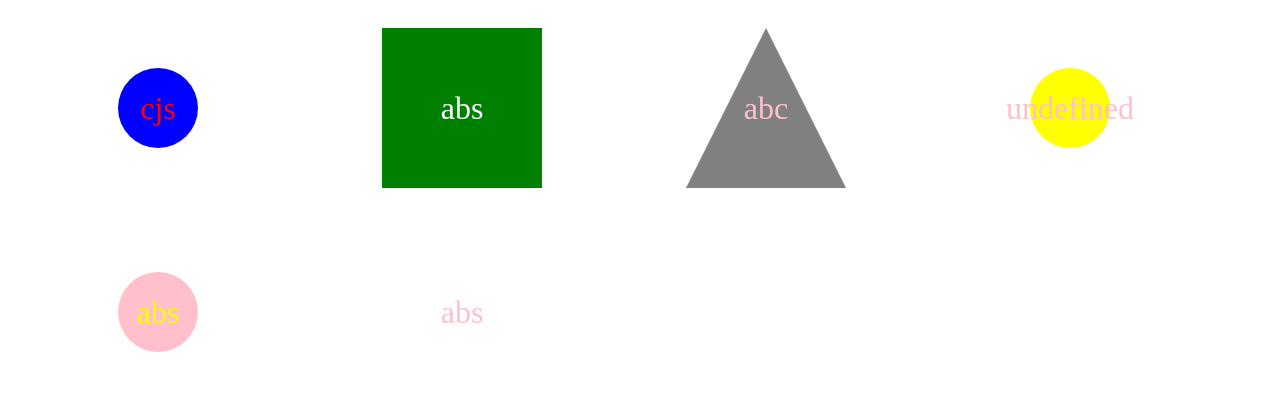
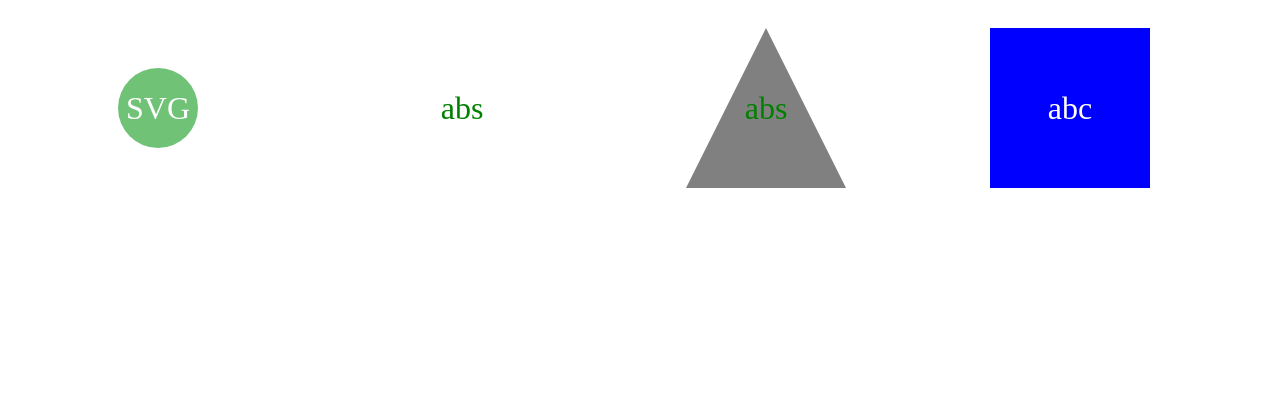
Before and after one commit to abigailmgarcia/SVG-Logo, a website: page index.html in a window 1280 px wide. Drawn offline with Linux system fonts and the light colour scheme.

Commit message:
added screenshots

```diff
--- a/index.html
+++ b/index.html
@@ -5,15 +5,11 @@
     <meta name="viewport" content="width=device-width, initial-scale=1.0">
     <title>SVG Docs</title>
     <body>
-         <svg viewBox="0 0 100 100" width="300" height="200"><circle cx="50%" cy="50%" r="20" fill="blue"/><text x="50%" y="50%" text-anchor="middle" dominant-baseline="central" fill="red">cjs</text></svg>
-         <svg viewBox="0 0 100 100" width="300" height="200"><rect x="10" y="10" width="80" height="80" fill="green"/><text x="50" y="50" text-anchor="middle" dominant-baseline="central" fill="white">abs</text></svg>
 
-         <svg viewBox="0 0 100 100" width="300" height="200"><polygon points="50, 10 90, 90 10, 90" fill="grey"/><text x="50" y="50" text-anchor="middle" dominant-baseline="central" fill="pink">abc</text></svg>
-
-         <svg viewBox="0 0 100 100" width="300" height="200"><circle cx="50%" cy="50%" r="20" fill="yellow"/><text x="50%" y="50%" text-anchor="middle" dominant-baseline="central" fill="pink">undefined</text></svg>
-
-         <svg viewBox="0 0 100 100" width="300" height="200"><circle cx="50%" cy="50%" r="20" fill="pink"/><text x="50%" y="50%" text-anchor="middle" dominant-baseline="central" fill="yellow">abs</text></svg>
-         <svg viewBox="0 0 100 100" width="300" height="200"><polygon points="50, 10 90, 90 10, 90" fill="white"/><text x="50" y="50" text-anchor="middle" dominant-baseline="central" fill="pink">abs</text></svg>
+        <svg viewBox="0 0 100 100" width="300" height="200"><circle cx="50%" cy="50%" r="20" fill="#6fc276"/><text x="50%" y="50%" text-anchor="middle" dominant-baseline="central" fill="white">SVG</text></svg>
+        <svg viewBox="0 0 100 100" width="300" height="200"><polygon points="50, 10 90, 90 10, 90" fill="white"/><text x="50" y="50" text-anchor="middle" dominant-baseline="central" fill="green">abs</text></svg>
+        <svg viewBox="0 0 100 100" width="300" height="200"><polygon points="50, 10 90, 90 10, 90" fill="grey"/><text x="50" y="50" text-anchor="middle" dominant-baseline="central" fill="green">abs</text></svg>
+        <svg viewBox="0 0 100 100" width="300" height="200"><rect x="10" y="10" width="80" height="80" fill="blue"/><text x="50" y="50" text-anchor="middle" dominant-baseline="central" fill="white">abc</text></svg>
     </body>
 
 </head>
```
Also changed, not shown: images/svg.png (added), images/svg2.png (added), logo.svg.
